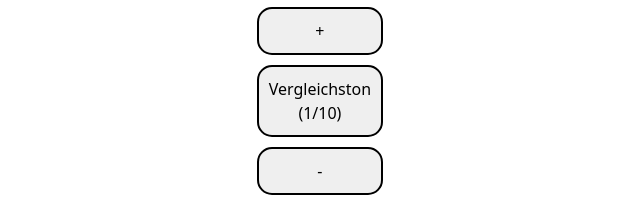
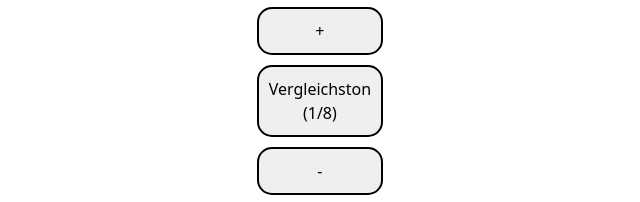
Before and after one commit to cvosoft/isophone, a plain HTML site: page index.html in a window 1280 px wide. Shown: the part 265-467 px from the top of the page, 340-980 px from the left. Drawn offline with nearby package versions, Linux system fonts and the light colour scheme.

Commit message:
onload fcn update

```diff
--- a/index.html
+++ b/index.html
@@ -28,7 +28,7 @@
       <button id="plusPlusButton" onclick="plusPlusButton()">++</button>
       <button id="plusButton" onclick="plusButton()">+</button>
       <button id="vergleichsButton"
-        onclick="playSound(testFreqs[stimIndex], dBToGain(testdBs[stimIndex]), duration)">Vergleichston<br>(1/10)</button>
+        onclick="playSound(testFreqs[stimIndex], dBToGain(testdBs[stimIndex]), duration)"></button>
       <button id="minusButton" onclick="minusButton()">-</button>
       <button id="minusMinusButton" onclick="minusMinusButton()">--</button>
     </div>
--- a/script.js
+++ b/script.js
@@ -21,6 +21,7 @@ let stimIndex = 0; // index des test-stimulus
 
 function onLoad() {
     document.getElementById('backButton').disabled = true;
+    document.getElementById('vergleichsButton').innerHTML = `Vergleichston<br>(1/${testFreqs.length})`;
 }
 
 
```
